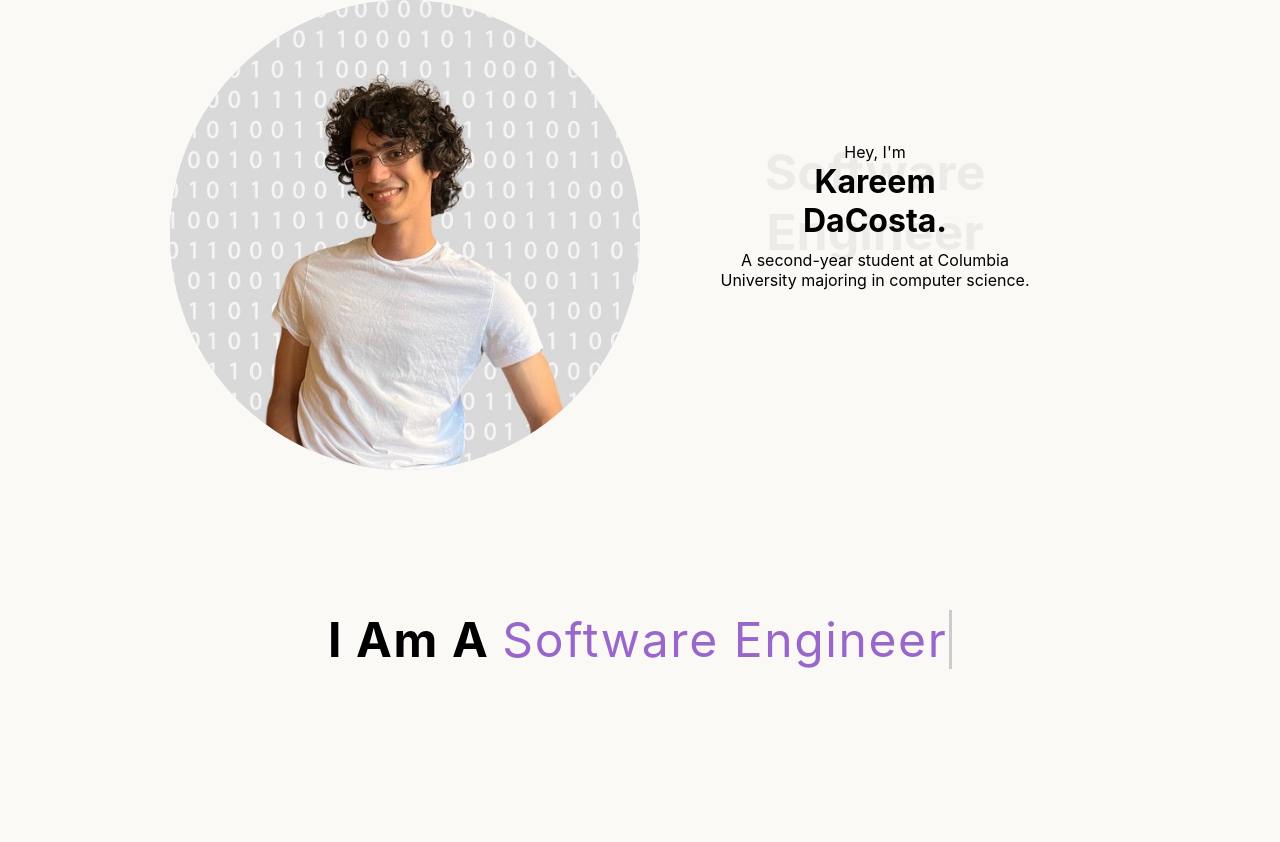
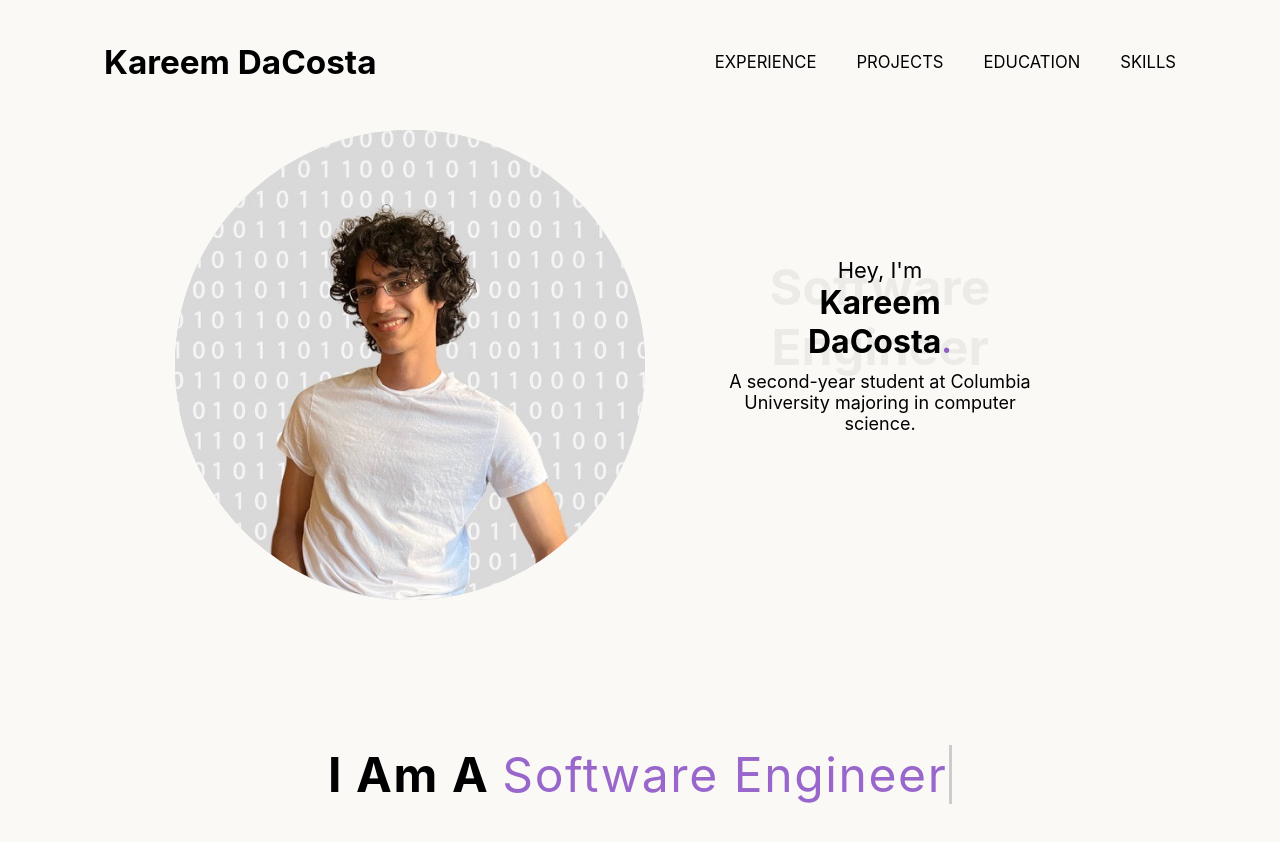
Before and after one commit to KareemDaCosta/kareem-dacosta-personal-website, a React (Create React App) app: page / in a window 1280 px wide. Shown: the top 842 px of the page. Before the commit the page ends 800 px from the top, so only its background shows below. Built offline with nearby package versions, Linux system fonts and the light colour scheme.

Commit message:
Implemented Navbar

```diff
--- a/src/components/Home/Home.css
+++ b/src/components/Home/Home.css
@@ -1,6 +1,7 @@
 .profile-pic-container {
     height: auto;
     min-width: 50%;
+    padding: 5px;
 }
 
 .profile-pic {
@@ -25,6 +26,10 @@
     margin: 0px;
 }
 
+.my-name span {
+    color: #9966cc;
+}
+
 .profile-card {
     height: 100%;
     padding-top: 0px;
@@ -46,6 +51,11 @@
 .profile-card-text-blurb {
     padding: 10%;
     padding-top: 10px;
+    font-size: 18px;
+}
+
+.hello {
+    font-size: 22px;
 }
 
 @media screen and (max-width: 680px)  {
--- a/src/components/Navbar/Navbar.css
+++ b/src/components/Navbar/Navbar.css
@@ -0,0 +1,35 @@
+.navbar {
+	display: flex;
+  justify-content: space-between;
+	max-width: 100%;
+	padding: 20px;
+	text-align: left;
+	margin-left: 5%;
+	margin-right: 5%;
+	font-family: "Inter";
+	font-size: 1.3vw;
+	color: black;
+	align-items: center;
+	text-indent: 20px;
+}
+
+.navbar-button-container {
+	text-align: right;
+	display: flex;
+    justify-content: space-between;
+}
+
+.navbar-button {
+	font-size: 1.3vw;
+	color: black;
+	position: relative;
+	text-align: right;
+	line-height: 60px;
+	text-decoration: none;
+	margin-right: 20px;
+}
+
+.navbar a {
+    color: black;
+    text-decoration: none;
+}
--- a/src/components/Navbar/Navbar.jsx
+++ b/src/components/Navbar/Navbar.jsx
@@ -1,9 +1,17 @@
 import './Navbar.css';
+import { Link } from "react-router-dom";
+
 
 export default function Navbar() {
     return (
         <div className="navbar">
-
+            <Link to={'/'}><h1>Kareem DaCosta</h1></Link>
+				<div class="navbar-button-container">
+					<Link to={`/experience`} class="experience-button navbar-button">EXPERIENCE</Link>
+					<Link to={`/projects`} class="projects-button navbar-button">PROJECTS</Link>
+					<Link to={`/education`} class="education-button navbar-button">EDUCATION</Link>
+                    <Link to={`/skills`} class="skills-button navbar-button">SKILLS</Link>
+				</div>
         </div>
     )
 }
--- a/src/components/NotFound/NotFound.css
+++ b/src/components/NotFound/NotFound.css
@@ -4,6 +4,14 @@
     width: 100%;
     height: 100%;
     margin: auto;
+}
+
+.not-found .not-found-link {
+    max-height: 500px;
+    max-width: 500px;
+    width: 100%;
+    height: 100%;
+    align-self: center;
 }
 
 .not-found {
```
Also changed, not shown: src/images/NotFound.jpg.
